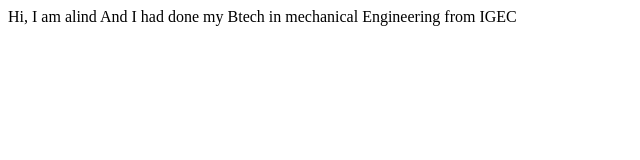
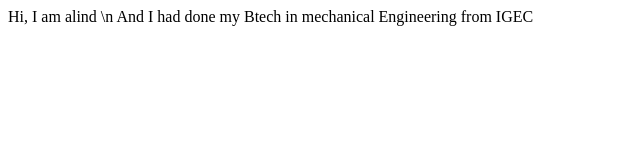
Before and after one commit to dwivedialind/alindDwivedi-site, a plain HTML site: page index.html in a window 1280 px wide. Shown: the full height of the page, 0-640 px from the left. Drawn offline with Linux system fonts and the light colour scheme.

Commit message:
Update index.html

```diff
--- a/index.html
+++ b/index.html
@@ -7,7 +7,7 @@
     <title>AlindDwivediSite</title>
 </head>
 <body>
-   Hi, I am alind
+   Hi, I am alind \n
    And I had done my Btech in mechanical Engineering from IGEC
 </body>
 </html>
```
